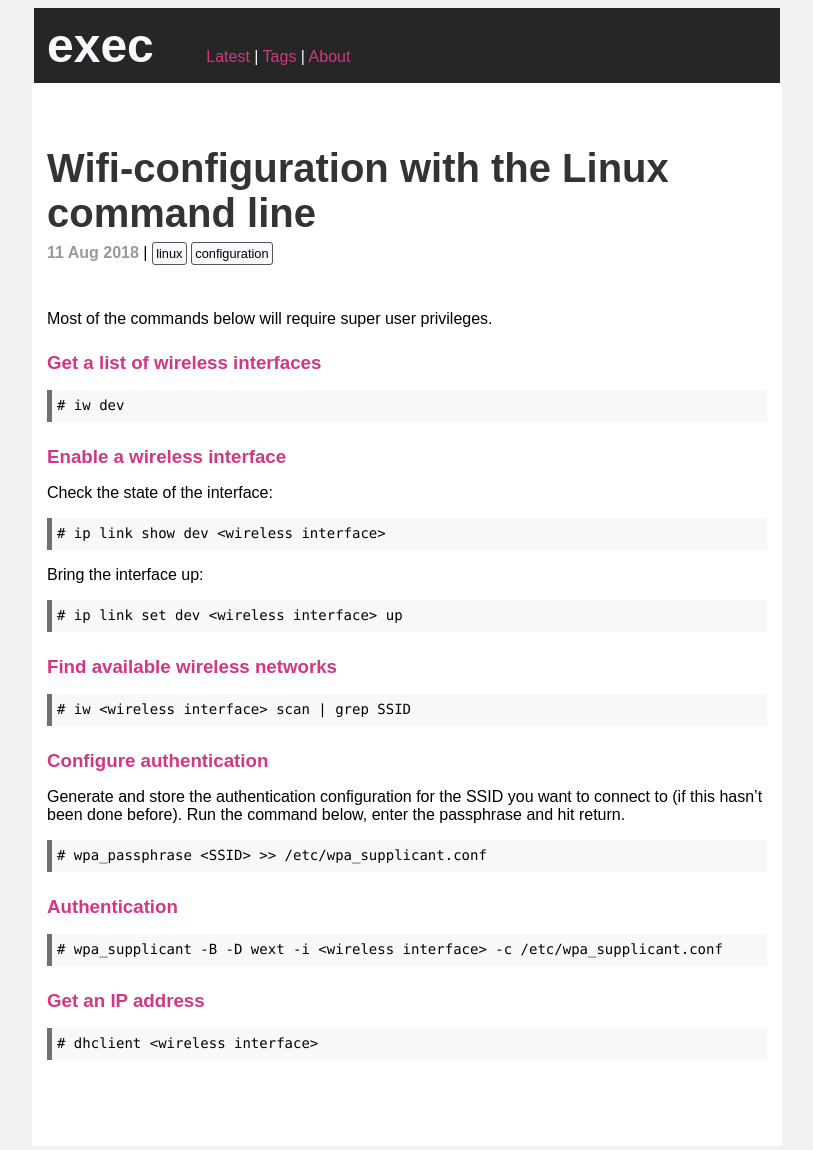
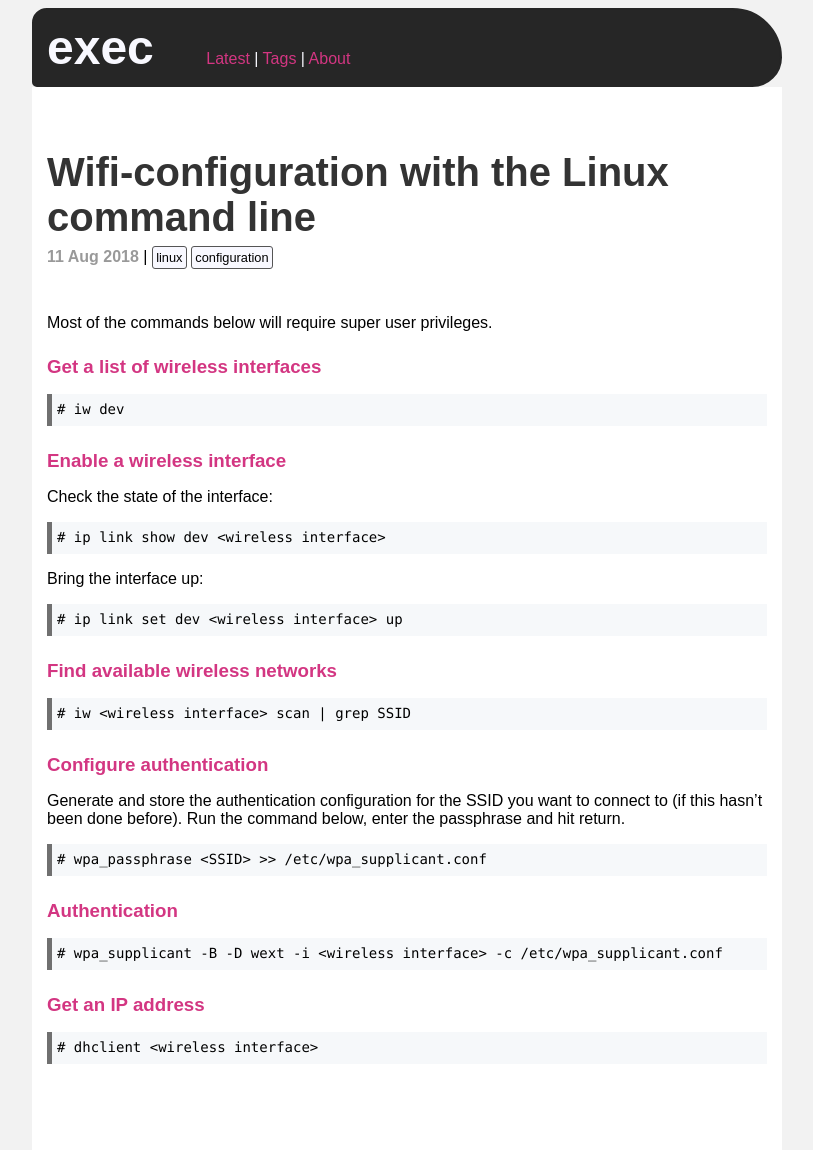
Before and after one commit to execas/execas.github.io, a Jekyll site: the page built from _posts/2018-08-11-wifi-configuration-with-the-linux-command-line.md, in a window 1280 px wide. Shown: the whole page, without its empty margins (233-1046 px from the left). Built offline with Jekyll 4.4.1, drawn with Linux system fonts in a browser that asks for light colours.

Commit message:
Update execas.css

```diff
--- a/css/execas.css
+++ b/css/execas.css
@@ -69,8 +69,8 @@ a:focus {
      margin:0 auto;
      max-width: 720px;
      padding: 10px 13px 10px 13px;
-     border: 2px solid #262626
-     border radius: 15px 50px 30px 5px;
+     border: 2px solid #262626;
+     border-radius: 15px 50px 30px 5px;
 }
 
 .header h1 {
```
